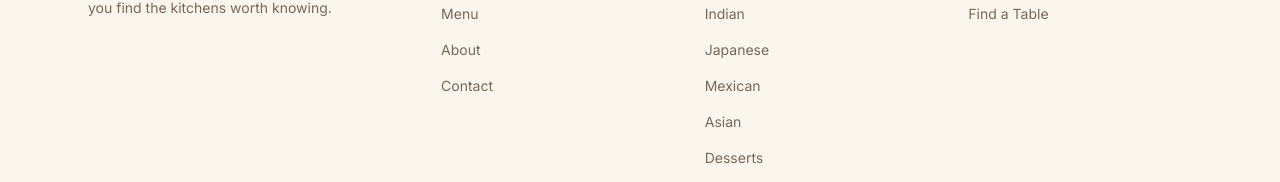
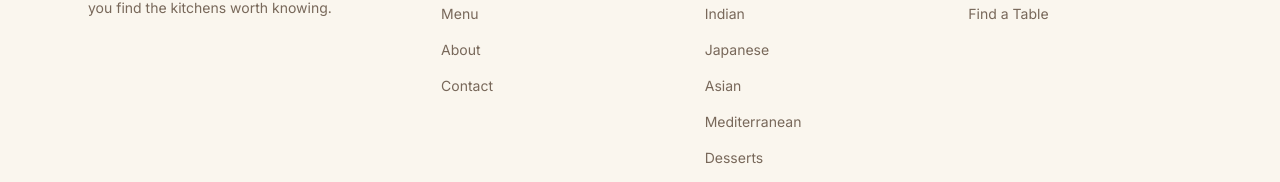
Before and after one commit to mddanish-31/Restaurant-Atelier, a React (Vite) app: page / in a window 1280 px wide. Shown: the part 5181-5363 px from the top of the page. Built offline with nearby package versions, Linux system fonts and the light colour scheme.

Commit message:
Update Footer.tsx

```diff
--- a/src/components/layout/Footer.tsx
+++ b/src/components/layout/Footer.tsx
@@ -4,7 +4,7 @@ import { Flame } from 'lucide-react';
 import { NAV_LINKS } from '@/data/navigation';
 import { FOOD_CATEGORIES } from '@/data/categories';
 
-const DISCOVER_SLUGS = ['italian', 'indian', 'japanese', 'mexican', 'asian', 'desserts'];
+const DISCOVER_SLUGS = ['italian', 'indian', 'japanese', 'mediterranean', 'asian', 'desserts'];
 
 export function Footer() {
   const prefersReducedMotion = useReducedMotion();
```
